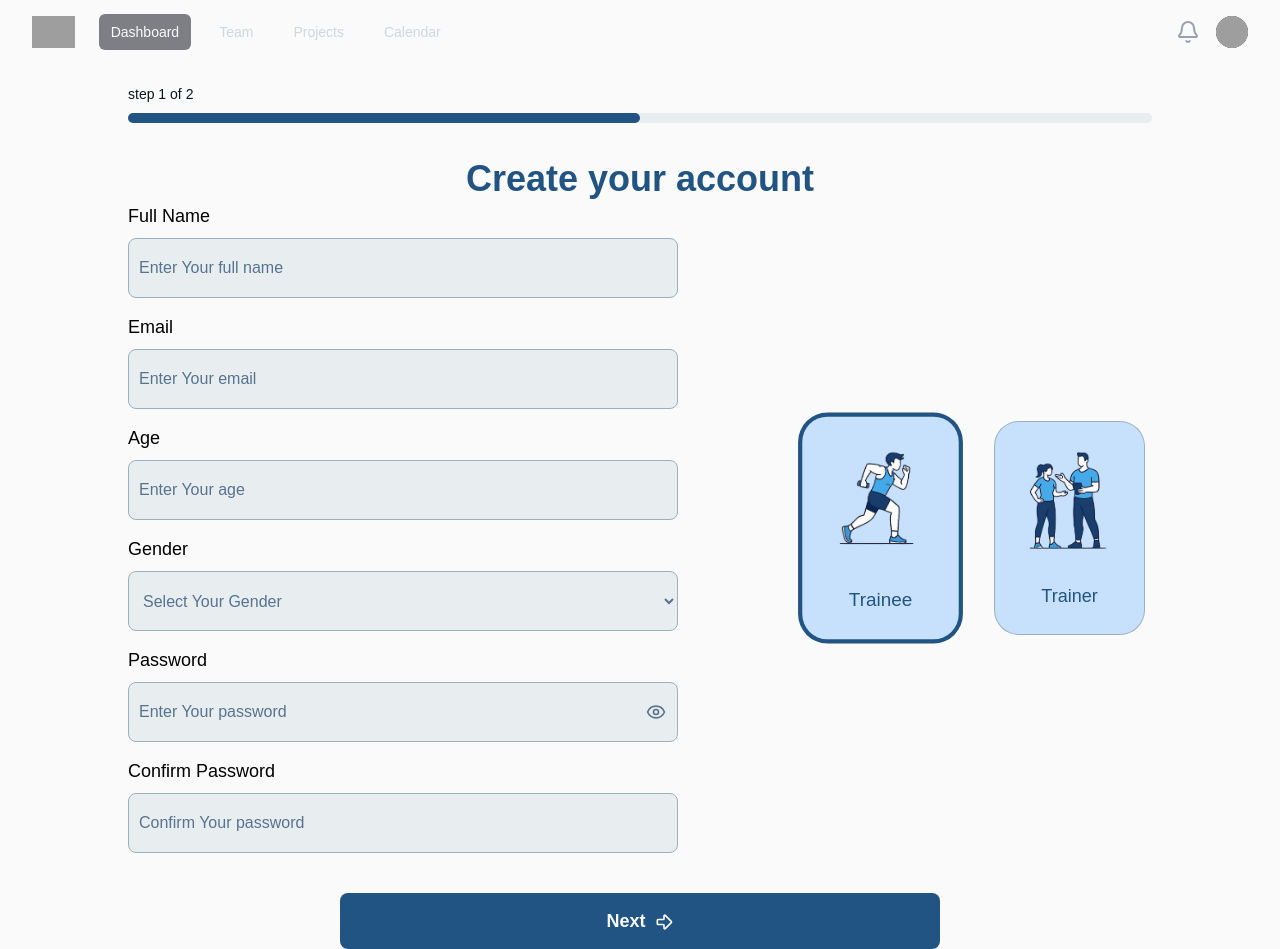
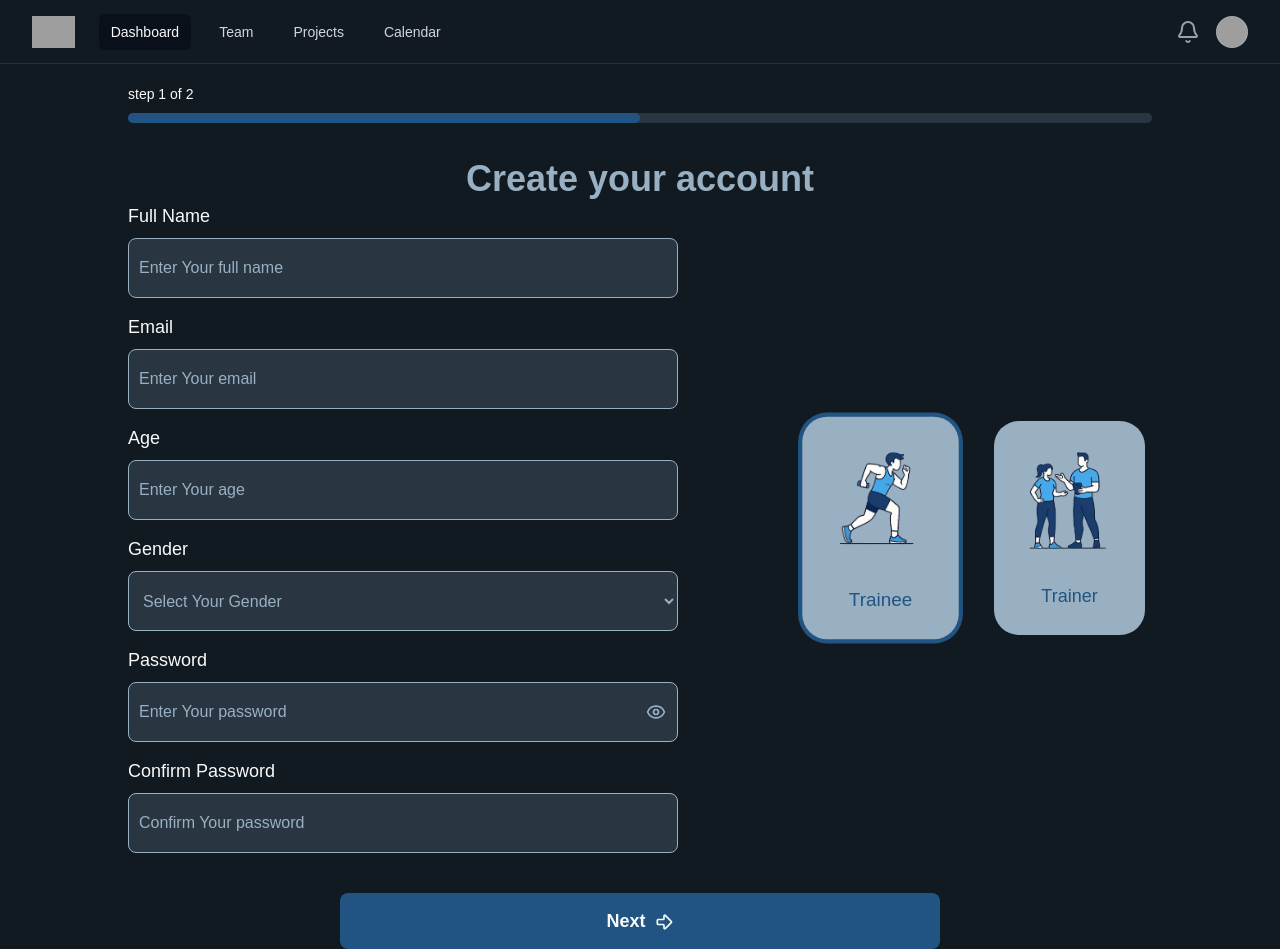
Before and after one commit to Omar-205/React-project, a React (Vite) app: page /register in a window 1280 px wide. Built offline with nearby package versions, Linux system fonts and the light colour scheme; grey boxes are pictures that could not be loaded; a web font is replaced by a local one.

Commit message:
Create : Register second page + Register backend integration

```diff
--- a/src/App.tsx
+++ b/src/App.tsx
@@ -9,7 +9,7 @@ import AuthLayout from "./layouts/AuthLayout";
 function App() {
   const { setMyTheme } = useTheme();
 
-  setMyTheme(Theme.Light);
+  setMyTheme(Theme.Dark);
 
   return (
     <BrowserRouter>
--- a/src/components/Button.tsx
+++ b/src/components/Button.tsx
@@ -6,7 +6,7 @@ interface ButtonProps {
   width?: string;
   isSecondary?: boolean;
   margin?: string;
-  onClick?: () => void;
+  onClick?: (e: React.FormEvent) => void;
   icon?: "next" | "submit";
   disabled?: boolean;
   className?: string;
--- a/src/components/InputField.tsx
+++ b/src/components/InputField.tsx
@@ -7,6 +7,7 @@ interface InputFieldProps {
   width?: string;
   margin?: string;
   placeholder?: string;
+  error?: string;
   required?: boolean;
   onChange?: (e: React.ChangeEvent<HTMLInputElement>) => void;
   isPassword?: boolean;
@@ -18,6 +19,7 @@ function InputField({
   type,
   name,
   id,
+  error="",
   placeholder,
   required,
   onChange,
@@ -39,15 +41,17 @@ function InputField({
         onChange={onChange}
         placeholder={placeholder}
         required={required}
-        className={`bg-input rounded-lg border border-text-dark block p-2.5 pr-10
+        className={`bg-input rounded-lg  block p-2.5 pr-10
+          text-text
         placeholder:text-text
           placeholder:text-md
           placeholder:font-thin
-          dark:bg-input-dark dark:border-gray-600
+          dark:bg-input-dark
           dark:text-text-dark
           dark:placeholder:text-text-dark
           w-full
           h-15
+          ${error ? "border-1 border-error ring-error" : "border border-text-dark focus:border-primary dark:focus:border-primary "}
         `}
       />
 
--- a/src/components/SelectField.tsx
+++ b/src/components/SelectField.tsx
@@ -5,25 +5,28 @@ interface SelectFieldProps {
   select: string;
   id: string;
   options: string[];
+  error?: string;
   onchange?: (e: React.ChangeEvent<HTMLSelectElement>) => void;
 }
-function SelectField({select,options,id,name,onchange}:SelectFieldProps) {
-    return(
+function SelectField({ select, options, id, name,error, onchange }: SelectFieldProps) {
+  return (
     <div className="mb-4 w-full">
       <label htmlFor="" className="label">
         {name}
       </label>
-    <select id={id} className="bg-input rounded-lg border border-text-dark block p-2.5 pr-10
+      <select id={id} className={`bg-input rounded-lg  block p-2.5 pr-10
           text-text
           text-md
           font-thin
-          dark:bg-input-dark dark:border-gray-600
+          dark:bg-input-dark dark:border-
           dark:text-text-dark
           dark:placeholder:text-text-dark
           w-full
-          h-15" onChange={onchange}>
-        <option className=""  selected disabled>{select}</option>
-        {options.map((option) => <option key={option}  value={option}>{option}</option>)}
+          h-15
+           ${error ? "border-1 border-error ring-error" : "border border-text-dark focus:border-primary dark:focus:border-primary "}
+          `} onChange={onchange}>
+        <option className="" selected disabled>{select}</option>
+        {options.map((option) => <option key={option} value={option}>{option}</option>)}
       </select>
     </div>
   )
--- a/src/firebase/config.js
+++ b/src/firebase/config.ts
@@ -1,5 +1,7 @@
 // Import the functions you need from the SDKs you need
 import { initializeApp } from "firebase/app";
+import { getAuth } from "firebase/auth";
+import { getFirestore } from "firebase/firestore";
 
 // Your web app's Firebase configuration
 const firebaseConfig = {
@@ -13,3 +15,7 @@ const firebaseConfig = {
 
 // Initialize Firebase
 const app = initializeApp(firebaseConfig);
+
+export const auth = getAuth(app);
+
+export const db = getFirestore(app);
--- a/src/pages/RegisterPage.tsx
+++ b/src/pages/RegisterPage.tsx
@@ -1,19 +1,91 @@
-import { useState } from "react";
+import { useRef, useState } from "react";
 import { ProgressBar } from "../components/ProgressBar";
 import InputField from "../components/InputField";
 import SelectionCard from "../components/SelectionCard";
 import Button from "../components/Button";
 import { useTheme } from "../contexts/Theme/ThemeContext";
 import SelectField from "../components/SelectField";
+import { registerTrainee, registerTrainer } from "../services/AuthServices";
+import { validate } from "../utils/helper";
 
 function RegisterPage() {
+    // states
     const [step, setStep] = useState(1);
     const [showPassword, setShowPassword] = useState(false);
     const [selected, setSelected] = useState<string>("Trainee");
     const { theme } = useTheme();
+    const [fullName, setFullName] = useState<string>("");
+    const [email, setEmail] = useState<string>("");
+    const [password, setPassword] = useState<string>("");
+    const [confirmPassword, setConfirmPassword] = useState<string>("");
+    const [gender, setGender] = useState<string>("");
+    const [age, setAge] = useState<string>("");
+    const [height, setHeight] = useState<string>("");
+    const [currentWeight, setCurrentWeight] = useState<string>("");
+    const [primaryGoal, setprimaryGoal] = useState<string>("");
+    const [targetWeight, setTargetWeight] = useState<string>("");
+    const [activityLevel, setActivityLevel] = useState<string>("");
+    const formRef = useRef<HTMLFormElement>(null);
+    //error
+    const [errors, setErrors] = useState<{
+        fullName?: string;
+        email?: string;
+        password?: string;
+        confirmPassword?: string;
+        age?: string;
+        gender?: string;
+        height?: string;
+        currentWeight?: string;
+        primaryGoal?: string;
+        targetWeight?: string;
+        activityLevel?: string;
+    }>({});
+    // Clear specific field error
+    const clearError = (field: keyof typeof errors) => {
+        setErrors((prev) => {
+            const newErrors = { ...prev };
+            delete newErrors[field];
+            return newErrors;
+        });
+    };
 
+    // functions
     const nextStep = () => setStep((prev) => prev + 1);
     const prevStep = () => setStep((prev) => prev - 1);
+    const handleTrainerSubmit = async (e: React.FormEvent) => {
+        e.preventDefault();
+        const newErrors: typeof errors = {};
+        //validate inputs
+        validate({ fullName, email, password, confirmPassword, errors: newErrors });
+        if (Object.keys(newErrors).length > 0) {
+            setErrors(newErrors);
+            return;
+        }
+        // Call registerTrainer function here with all the required data
+        formRef.current?.reset();
+        const Trainer= await registerTrainer(fullName, email, password);
+        console.log(Trainer);
+    }
+
+    const handleTraineeSubmit = async (e: React.FormEvent) => {
+        e.preventDefault();
+        const newErrors: typeof errors = {};
+        validate({ fullName, email, password, confirmPassword, errors: newErrors });
+        if (!age || isNaN(Number(age))) newErrors.age = "Please enter a valid age";
+        if (!height ||isNaN(Number(height))) newErrors.height = "Please enter a valid height";
+        if (!currentWeight||isNaN(Number(currentWeight))) newErrors.currentWeight = "Please enter a valid current weight";
+        if (!targetWeight ||isNaN(Number(targetWeight)))  newErrors.targetWeight = "Please enter a valid target weight";
+        if (!gender) newErrors.gender="Gander is required";
+        if (!primaryGoal) newErrors.primaryGoal="Primary Goal is required";
+        if (!activityLevel) newErrors.activityLevel="Activity Level is required";
+        if (Object.keys(newErrors).length > 0) {
+            setErrors(newErrors);
+            return;
+        }
+        formRef.current?.reset();
+        const Trainee= await registerTrainee({email,password,targetWeight,height,currentWeight,fullName,primaryGoal,activityLevel,gender,age});
+
+    }
 
     return (
         <>
@@ -34,33 +106,49 @@ function RegisterPage() {
                         <div className="flex flex-col md:flex-row justify-center items-center w-full max-w-5xl md:space-x-30 space-y-10 md:space-y-0">
                             {/* form */}
                             <div className="w-full max-w-[550px] space-y-4">
-                                <form>
-                                    <InputField type="text" name="Full Name" id="FullName" placeholder="Enter Your full name" />
-                                    <InputField type="email" name="Email" id="Email" placeholder="Enter Your email" />
+                                <form ref={formRef} >
+                                    <InputField type="text" name="Full Name" id="fullName" placeholder="Enter Your full name" onChange={(e) => { setFullName(e.target.value); clearError("fullName"); }} error={errors.fullName} />
+                                    {errors.fullName && <p className="error">{errors.fullName}</p>}
+                                    <InputField type="email" name="Email" id="email" placeholder="Enter Your email" onChange={(e) => { setEmail(e.target.value); clearError("email") }} error={errors.email} />
+                                    {errors.email && <p className="error">{errors.email}</p>}
                                     {selected === "Trainee" && (
                                         <>
-                                            <InputField type="text" name="Age" id="Age" placeholder="Enter Your age" />
-                                            <SelectField select="Select Your Gender" options={["Male", "Female"]} id={"Gender"} name="Gender" />
+                                            <InputField type="text" name="Age" id="age" placeholder="Enter Your age" error={errors.age} onChange={(e)=>{setAge(e.target.value); clearError("age")}}  />
+                                            {errors.age && <p className="error">{errors.age}</p>}
+                                            <SelectField select={gender===""?"Select Your Gender":gender} options={["Male", "Female"]} id={"gender"} name="Gender" onchange={(e)=>{setGender(e.target.value); clearError("gender")}} error={errors.gender}/>
+                                            {errors.gender && <p className="error">{errors.gender}</p>}
                                         </>
                                     )}
                                     <InputField
                                         type="password"
                                         name="Password"
-                                        id="Password"
+                                        id="password"
                                         isPassword={true}
                                         placeholder="Enter Your password"
                                         showPassword={showPassword}
                                         onTogglePassword={() => setShowPassword(!showPassword)}
+                                        onChange={(e) => {
+                                            setPassword(e.target.value)
+                                            clearError("password")
+                                        }}
+                                        error={errors.password}
                                     />
+                                    {errors.password && <p className="error">{errors.password}</p>}
                                     <InputField
                                         type="password"
                                         name="Confirm Password"
-                                        id="ConfirmPassword"
+                                        id="confirmPassword"
                                         isPassword={true}
                                         placeholder="Confirm Your password"
                                         showPassword={showPassword}
-                                        margin="mb-10"
+                                        onChange={(e) => {
+                                            setConfirmPassword(e.target.value)
+                                            clearError("confirmPassword")
+                                        }}
+                                        error={errors.confirmPassword}
+                                        margin={`${errors.confirmPassword ? "mb-4" : "mb-10"}`}
                                     />
+                                    {errors.confirmPassword && <p className="error">{errors.confirmPassword}</p>}
                                 </form>
                             </div>
 
@@ -86,7 +174,7 @@ function RegisterPage() {
                             <Button type="button" label="Next" icon="next" width="md:w-150" onClick={nextStep} />
                         )}
                         {selected === "Trainer" && (
-                            <Button type="submit" label="Submit" icon="submit" width="md:w-150" />
+                            <Button type="submit" label="Submit" icon="submit" width="md:w-150" onClick={(e) => handleTrainerSubmit(e as React.FormEvent)} />
                         )}
                     </>
                 )}
@@ -96,15 +184,20 @@ function RegisterPage() {
                         <div className="flex flex-col md:flex-row items-center md:items-start justify-center mt-5 md:mt-10 w-full max-w-5xl md:space-x-30 space-y-10 md:space-y-0">
                             {/* form */}
                             <div className="w-full max-w-[550px]">
-                                <form action="" className="space-y-4">
-                                    <InputField name="Height" id="Height" type="text" placeholder="Enter Your height (cm)" />
-                                    <InputField name="Current Weight" id="Weight" placeholder="Enter Your Weight (kg)" />
-                                    <SelectField select="Select Your primary goal" options={["Lose Weight", "Maintain Weight", "Gain Weight"]} id={"PrimaryGoal"} name="Primary Goal" />
-                                    <InputField name="Target Weight" id="TargetWeight" placeholder="Enter Your Target Weight (kg)" />
-                                    <SelectField select="Select Your Activity Level" options={["Sedentary", "Light", "Moderate", "Active"]} id={"ActivityLevel"} name="Activity Level" />
+                                <form ref={formRef} className="space-y-4">
+                                    <InputField name="Height" id="Height" type="text" placeholder="Enter Your height (cm)" onChange={(e) => { setHeight(e.target.value); clearError("height") }} error={errors.height} />
+                                    {errors.height && <p className="error">{errors.height}</p>}
+                                    <InputField name="Current Weight" id="Weight" placeholder="Enter Your Weight (kg)" onChange={(e) => { setCurrentWeight(e.target.value); clearError("currentWeight") }} error={errors.currentWeight}/>
+                                    {errors.currentWeight && <p className="error">{errors.currentWeight}</p>}
+                                    <SelectField select={primaryGoal===""?"Select Your primary goal":primaryGoal} options={["Lose Weight", "Maintain Weight", "Gain Weight"]} id={"primaryGoal"} name="Primary Goal" onchange={(e) => { setprimaryGoal(e.target.value); clearError("primaryGoal") }} error={errors.primaryGoal} />
+                                    {errors.primaryGoal && <p className="error">{errors.primaryGoal}</p>}
+                                    <InputField name="Target Weight" id="TargetWeight" placeholder="Enter Your Target Weight (kg)" onChange={(e) => { setTargetWeight(e.target.value); clearError("targetWeight") }} error={errors.targetWeight} />
+                                    {errors.targetWeight && <p className="error">{errors.targetWeight}</p>}
+                                    <SelectField select={activityLevel===""?"Select Your Activity Level":activityLevel} options={["Sedentary (little to no exercise)", "Light (1-3 days/week)", "Moderate (3-5 days/week)", "Active (6-7 days/week)"]} id={"ActivityLevel"} name="Activity Level" onchange={(e) => { setActivityLevel(e.target.value); clearError("activityLevel") }} error={errors.activityLevel} />
+                                    {errors.activityLevel && <p className="error">{errors.activityLevel}</p>}
                                     <div className="flex flex-col-reverse md:flex-row md:space-x-40 space-y-10 md:space-y-0 ">
                                         <Button isSecondary type="button" label="Back" margin="mt-10" onClick={prevStep} />
-                                        <Button type="submit" label="Submit" margin="mt-10" icon="submit" />
+                                        <Button type="submit" label="Submit" margin="mt-10" icon="submit" onClick={(e) => handleTraineeSubmit(e as React.FormEvent)} />
                                     </div>
                                 </form>
                             </div>
--- /dev/null
+++ b/src/services/AuthServices.ts
@@ -0,0 +1,57 @@
+import { createUserWithEmailAndPassword, signInWithEmailAndPassword, signOut } from "firebase/auth";
+import { auth, db } from "../firebase/config.ts";
+import { doc, setDoc } from "firebase/firestore";
+import type { TraineeData } from "../types/TraineeData.ts";
+
+
+
+// Sign up
+export const registerTrainer = async (fullName: string, email: string, password: string) => {
+    try {
+        const trainer = await createUserWithEmailAndPassword(auth, email, password);
+        await setDoc(doc(db, "Trainers", trainer.user.uid), {
+            fullName,
+            email,
+            createdAt: new Date()
+        });
+        console.log("Trainer registered and profile saved!");
+        return trainer.user;
+    }
+    catch (err) {
+        console.error("Error registering trainer:", err);
+    }
+};
+export const registerTrainee = async ({ email, password, targetWeight, height, currentWeight, fullName, primaryGoal, activityLevel, gender, age }: TraineeData) => {
+    try {
+        const trainee = await createUserWithEmailAndPassword(auth, email, password);
+
+        await setDoc(doc(db, "Trainees", trainee.user.uid), {
+            fullName,
+            email,
+            age,
+            gender,
+            currentWeight,
+            targetWeight,
+            height,
+            primaryGoal,
+            activityLevel,
+            createdAt: new Date()
+        });
+        console.log("Trainee registered and profile saved!");
+        return trainee.user;
+    }
+    catch (err) {
+        console.error("Error registering trainee:", err);
+
+    }
+}
+
+// Sign in
+export const loginUser = async (email: string, password: string) => {
+    return await signInWithEmailAndPassword(auth, email, password);
+};
+
+// Logout
+export const logoutUser = async () => {
+    return await signOut(auth);
+};
--- a/src/styles/index.css
+++ b/src/styles/index.css
@@ -21,6 +21,7 @@
   --color-black: #0F141A;
   --color-hover: #2A6DA7;
   --color-secondary-hover: #90C3F9;
+  --color-error: #D10000;
   /* dark theme colors */
   --color-primary-dark:  #121A21;
   --color-secondary-dark: #293642;
@@ -40,6 +41,9 @@
   .small-label{
     @apply block mb-2  text-[14px] font-normal dark:text-white;
   }
+  .error{
+    @apply text-error text-sm mb-2 font-thin;
+  }
 
 }
 
--- /dev/null
+++ b/src/utils/helper.ts
@@ -0,0 +1,33 @@
+
+interface Errors {
+    fullName: string;
+    email: string;
+    password: string;
+    confirmPassword: string;
+    errors:{
+        fullName?: string;
+        email?: string;
+        password?: string;
+        confirmPassword?: string;
+    }
+}
+
+export const validate = ({fullName,email,password,confirmPassword,errors}:Errors) =>
+
+
+{
+    if (fullName.trim().length < 6)
+        {errors.fullName = "Full Name must be at least 6 characters";
+        }
+    if (!email.trim()) errors.email = "Email is required";
+    if (!password) errors.password = "Password is required";
+    if (!confirmPassword) errors.confirmPassword = "Please confirm your password";
+    if (password !== confirmPassword) errors.confirmPassword = "Passwords don't match";
+    //radex validation for email
+    if (email && ! /^[^\s@]+@[^\s@]+\.[^\s@]+$/.test(email)) {
+        errors.email = "Email is invalid";
+    }
+    if (password && password.length < 6) {
+        errors.password = "Password must be at least 6 characters";
+    }
+}
```
Also changed, not shown: src/types/TraineeData.ts (added, +12 -0 lines). Lines whose indentation alone changed are shown as unchanged.
